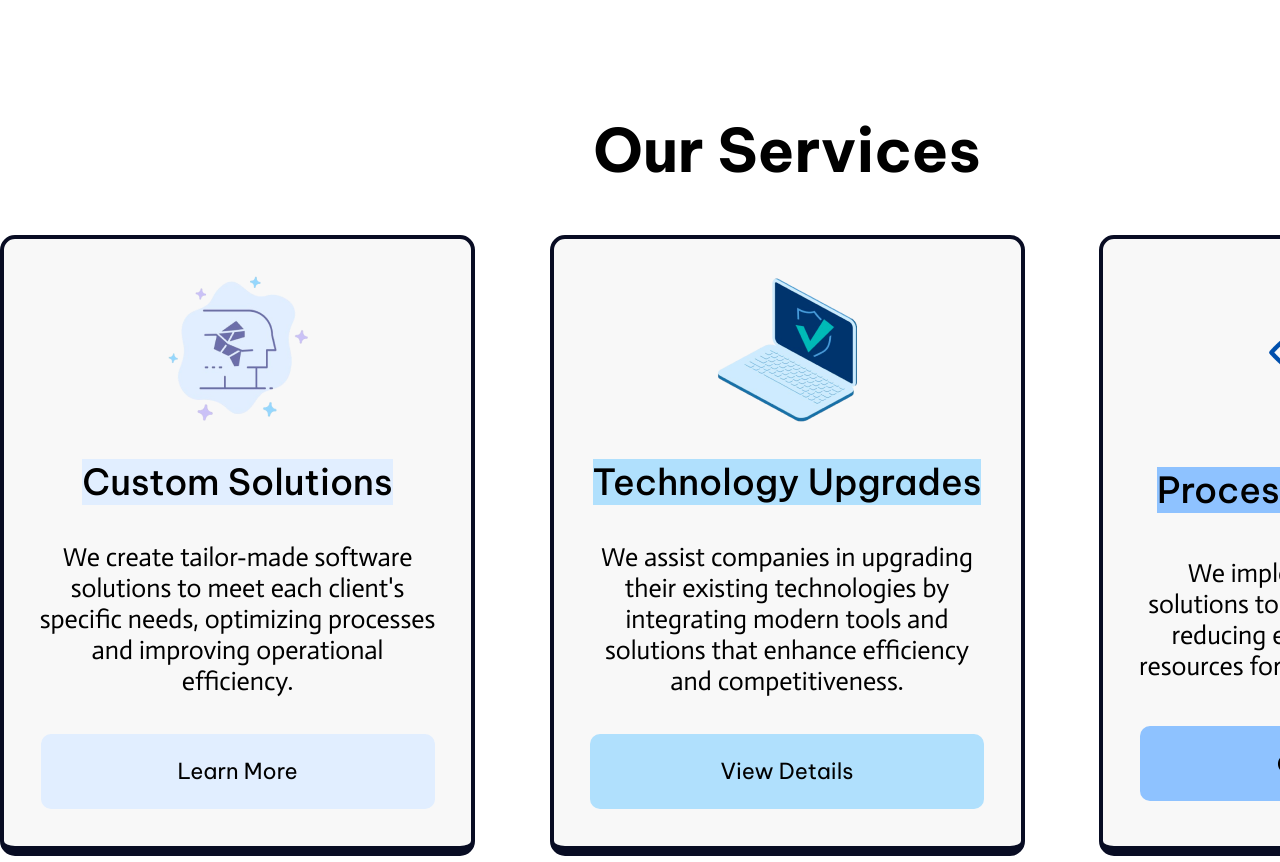
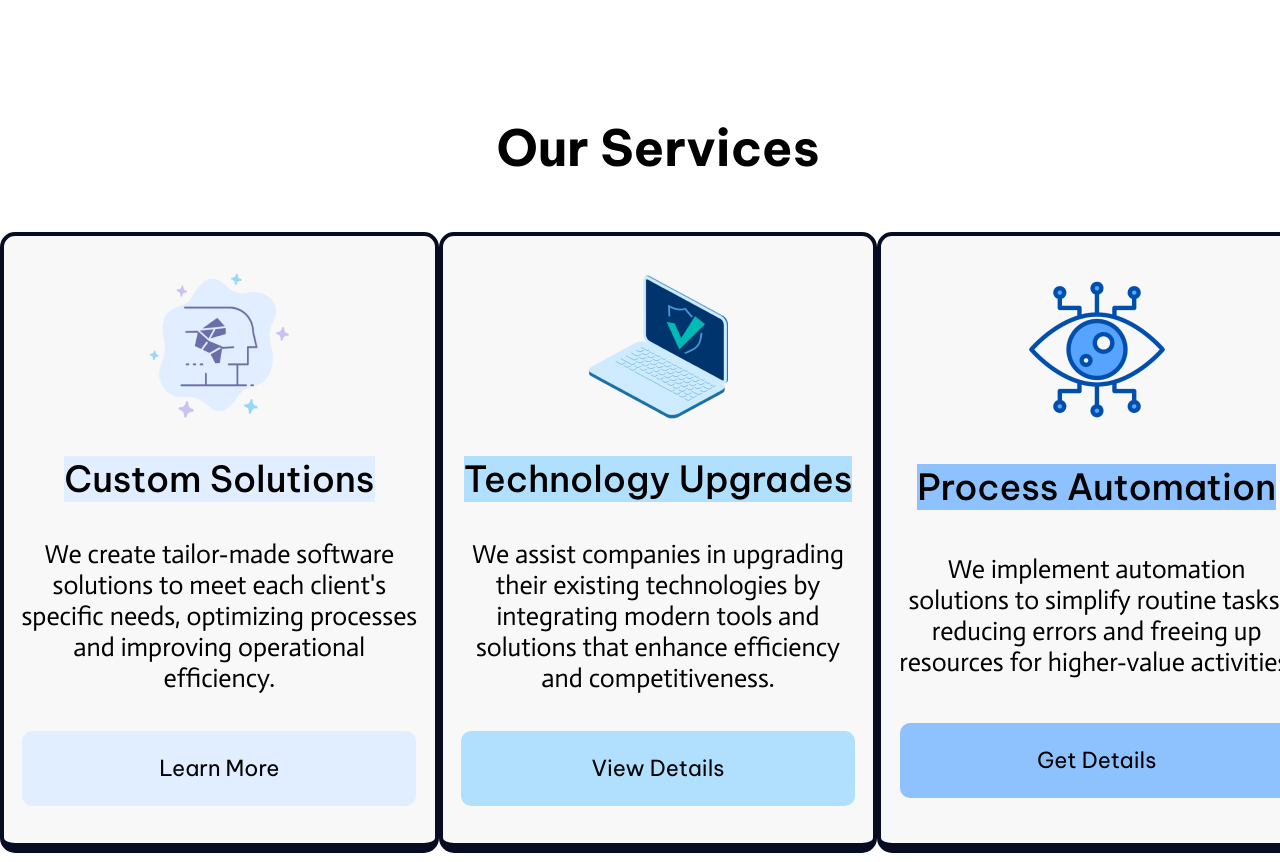
Before and after one commit to rafajdev/Inovax, a React (Vite) app: page / in a window 1280 px wide. Shown: the part 2224-3086 px from the top of the page. Built offline with nearby package versions, Linux system fonts and the light colour scheme.

Commit message:
Updated ourservices section. Changed content width

```diff
--- a/src/sections/ourservices/styles.module.css
+++ b/src/sections/ourservices/styles.module.css
@@ -8,7 +8,7 @@
 }
 
 .section_content {
-    width: 1574px;
+    width: 1316px;
     height: 100%;
     display: flex;
     flex-direction: column;
@@ -17,7 +17,7 @@
 }
 
 .section_content_title {
-    font-size: 60px;
+    font-size: 50px;
     font-family: "Be Vietnam Pro", sans-serif;
     font-weight: bolder;
     margin-bottom: 30px;
```
